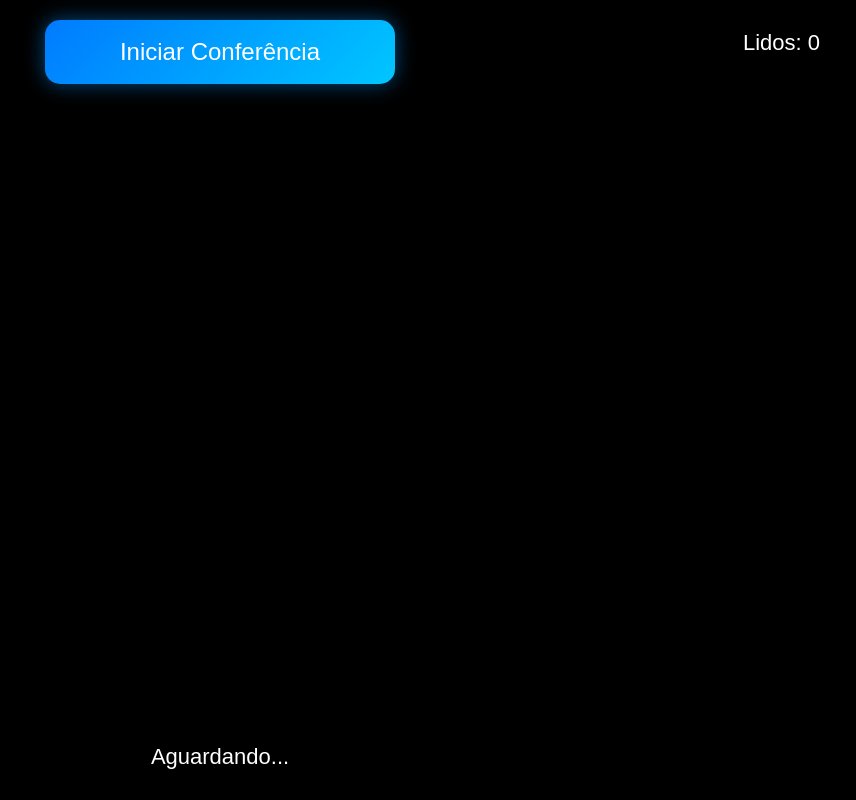
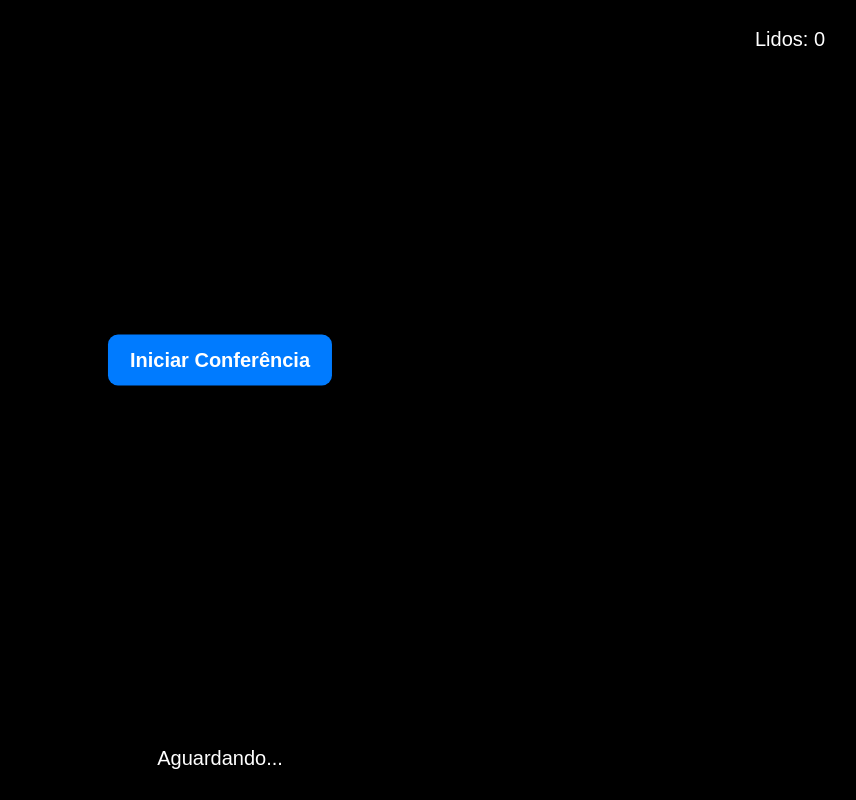
Before and after one commit to fabiofragajr/conferenciateste, a plain HTML site: page index.html in a window 1280 px wide. Shown: the whole page, without its empty margins (420-1276 px from the left). Drawn offline with nearby package versions, Linux system fonts and the light colour scheme.

Commit message:
Update index.html

```diff
--- a/index.html
+++ b/index.html
@@ -10,19 +10,17 @@
             margin: 0;
             background: black;
             overflow: hidden;
-            font-family: Arial;
-            color: white;
-            text-align: center;
+            font-family: Arial, sans-serif;
         }
 
         video, canvas {
-            position: absolute;
-            top: 0;
-            left: 0;
+            position: fixed;
+            top: 0; left: 0;
             width: 100%;
             height: 100%;
             object-fit: cover;
             display: none;
+            z-index: 1;
         }
 
         #status-message {
@@ -30,62 +28,77 @@
             bottom: 20px;
             left: 50%;
             transform: translateX(-50%);
-            background: rgba(0,0,0,0.6);
+            background: rgba(0,0,0,0.5);
             padding: 10px 20px;
-            border-radius: 10px;
-            font-size: 22px;
+            font-size: 20px;
+            color: white;
+            z-index: 10;
+            border-radius: 8px;
         }
 
         #counter-box {
             position: fixed;
             top: 20px;
             right: 20px;
-            background: rgba(0,0,0,0.6);
-            padding: 10px 20px;
-            border-radius: 10px;
-            font-size: 22px;
+            background: rgba(0,0,0,0.5);
+            padding: 8px 15px;
+            font-size: 20px;
+            color: white;
+            border-radius: 8px;
+            z-index: 10;
         }
 
-        .btn {
-            background: linear-gradient(135deg, #007bff, #00c6ff);
+        /* BOTÕES FLUTUANTES SOBRE O VÍDEO */
+        .floating-btn {
+            position: fixed;
+            z-index: 20;
+            padding: 14px 22px;
+            border-radius: 10px;
+            border: none;
+            font-size: 20px;
+            cursor: pointer;
             color: white;
-            padding: 18px 35px;
-            font-size: 24px;
-            border-radius: 15px;
-            border: none;
-            cursor: pointer;
-            margin-top: 20px;
+            font-weight: bold;
+        }
+
+        #btn-start {
+            top: 45%;
+            left: 50%;
+            transform: translate(-50%, -50%);
+            background: #007bff;
             display: block;
-            width: 80%;
-            max-width: 350px;
-            margin-left: auto;
-            margin-right: auto;
-            box-shadow: 0 0 20px rgba(0,150,255,0.5);
         }
 
         #btn-stop {
-            background: linear-gradient(135deg, #ff3b3b, #ff8c8c);
-            box-shadow: 0 0 20px rgba(255,50,50,0.6);
+            top: 20px;
+            left: 20px;
+            background: #ff3b3b;
+            display: none;
         }
 
+        #btn-report {
+            top: 20px;
+            left: 150px;
+            background: #00c853;
+            display: none;
+        }
     </style>
 </head>
 <body>
 
-    <button id="btn-start" class="btn">Iniciar Conferência</button>
-    <button id="btn-stop" class="btn" style="display:none;">Parar Leitura</button>
-    <button id="btn-report" class="btn" style="display:none;">Gerar Relatório</button>
+    <!-- BOTÕES -->
+    <button id="btn-start" class="floating-btn">Iniciar Conferência</button>
+    <button id="btn-stop" class="floating-btn">Parar Leitura</button>
+    <button id="btn-report" class="floating-btn">Relatório</button>
 
+    <!-- CÂMERA -->
     <video id="video" playsinline autoplay muted></video>
     <canvas id="canvas"></canvas>
 
-    <div id="counter-box">
-        Lidos: <span id="counter">0</span>
-    </div>
-
+    <!-- UI -->
+    <div id="counter-box">Lidos: <span id="counter">0</span></div>
     <div id="status-message">Aguardando...</div>
 
     <script src="main.js"></script>
-
 </body>
 </html>
```
